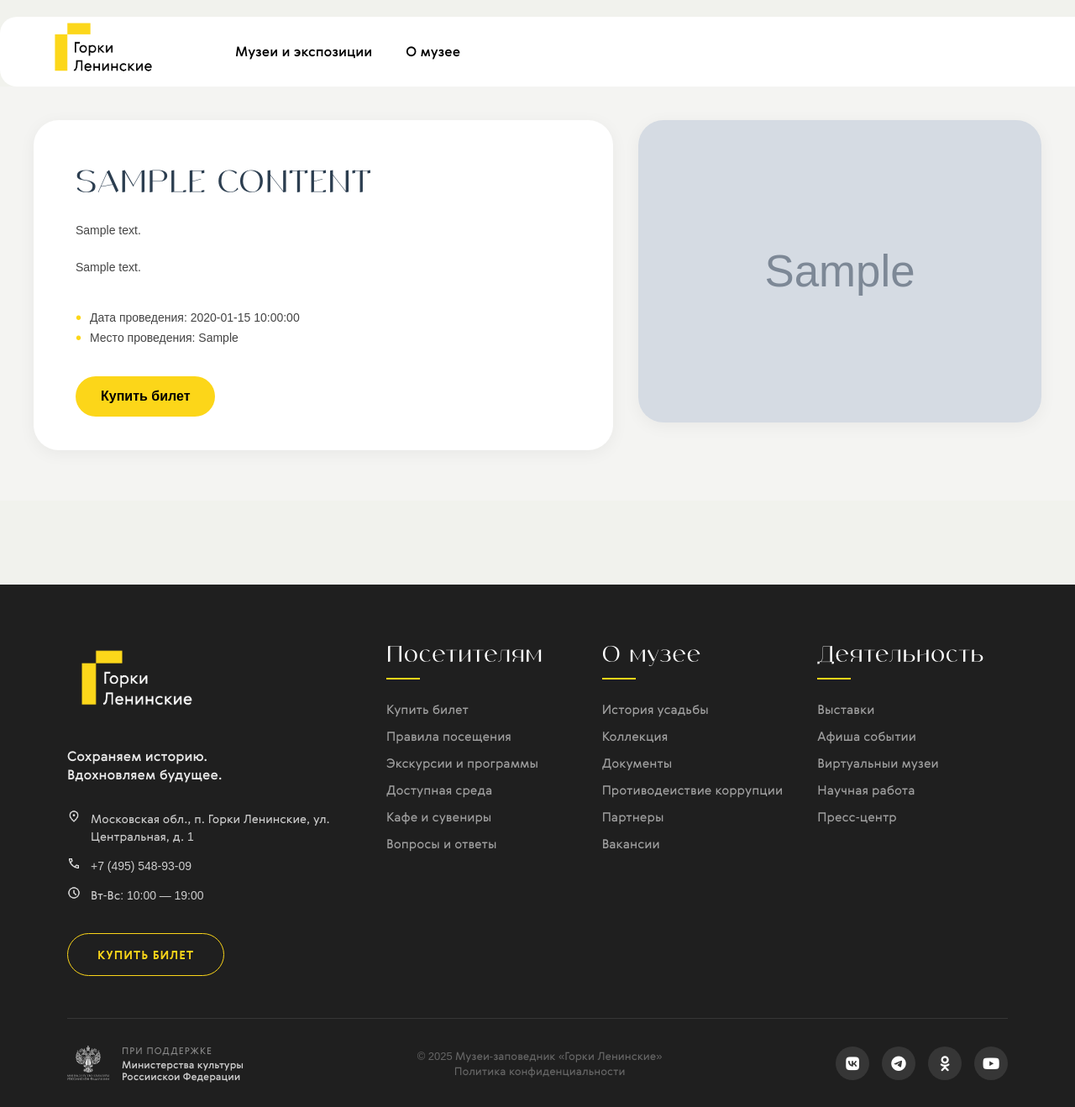
After one commit to Nam0vicH/mgorki, a Flask app: page /poster_detail/1 in a window 1280 px wide; the page is wider, and only the part inside the window is pictured. The commit adds this page. Shown: that part at 84% size. Run offline with Flask 3, Linux system fonts and the light colour scheme; tables that the repository leaves empty or names only in its code hold one stand-in row (values such as "Sample post"); grey boxes marked "Sample" are stand-in pictures; some libraries are stand-ins or nearby versions.

Commit message:
feat: add museum programs pages and implement associated styles and templates

```diff
--- a/app.py
+++ b/app.py
@@ -245,6 +245,14 @@ def poster():
     return render_template('poster.html', museums=museums)
 
 
+@app.route('/poster_detail/<int:poster_id>')
+def poster_detail(poster_id):
+    poster_obj = db.get_content_by_id(poster_id)
+    if not poster_obj:
+        abort(404)
+    return render_template('poster_detail.html', poster=poster_obj)
+
+
 @app.route('/about_the_museum')
 def about_the_museum():
     return render_template('about_the_museum.html')
--- a/static/styles/museum_programs.css
+++ b/static/styles/museum_programs.css
@@ -37,11 +37,12 @@
 .card-image-container img {
   width: 100%;
   height: 100%;
-  object-fit: cover;
+  object-fit: contain;
   display: block;
   position: absolute;
   top: 0;
   left: 0;
+  background-color: transparent;
 }
 
 .breadcrumbs {
@@ -112,7 +113,7 @@
 
 .details-list li::before {
   content: "•";
-  color: #9cb961;
+  color: #FCD619;
   font-size: 20px;
   margin-right: 10px;
   line-height: 0;
@@ -151,3 +152,49 @@
     position: relative;
   }
 }
+
+/* Layout для афиши: два отдельных контейнера */
+.poster-detail-layout {
+  display: flex;
+  max-width: 1200px;
+  width: 100%;
+  gap: 30px;
+  align-items: flex-start;
+}
+
+.poster-detail-content {
+  flex: 1;
+  background-color: #ffffff;
+  border-radius: 30px;
+  padding: 40px 50px;
+  box-shadow: 0 4px 20px rgba(0, 0, 0, 0.05);
+  display: flex;
+  flex-direction: column;
+  justify-content: center;
+}
+
+.poster-detail-photo {
+  flex: 0 0 40%; /* или 45%, зависит от ширины постера */
+  border-radius: 30px;
+  overflow: hidden;
+  box-shadow: 0 4px 20px rgba(0, 0, 0, 0.05);
+  display: flex;
+}
+
+.poster-detail-photo img {
+  width: 100%;
+  height: auto;
+  display: block;
+  object-fit: cover;
+}
+
+@media (max-width: 900px) {
+  .poster-detail-layout {
+    flex-direction: column-reverse;
+  }
+
+  .poster-detail-photo {
+    flex: none;
+    width: 100%;
+  }
+}
--- a/templates/homepage.html
+++ b/templates/homepage.html
@@ -206,7 +206,7 @@
                         </div>
 
                         <!-- Ссылка-кнопка -->
-                        <a href="{{ url_for('order', event=event.id) }}" class="museum-card-button" style="width: auto; padding: 0 20px;">
+                        <a href="{{ url_for('poster_detail', poster_id=event.id) }}" class="museum-card-button" style="width: auto; padding: 0 20px;">
                             Подробнее
                         </a>
                     </div>
--- /dev/null
+++ b/templates/poster_detail.html
@@ -0,0 +1,52 @@
+{% extends "base.html" %}
+
+{% block title %}{{ poster.title_card }} - Афиша{% endblock %}
+
+{% block extra_css %}
+<link rel="stylesheet" href="{{ url_for('static', filename='styles/museum_programs.css') }}">
+<link rel="stylesheet" href="{{ url_for('static', filename='styles/responsive.css') }}">
+{% endblock %}
+
+{% block content %}
+<div class="page-wrapper">
+    <!-- Layout для афиши: два отдельных контейнера -->
+    <div class="poster-detail-layout">
+
+        <!-- Контейнер с текстом -->
+        <div class="poster-detail-content">
+            <!-- Заголовок -->
+            <h1 class="excursion-title" style="margin-top: 15px;">
+                {{ poster.title_card }}
+            </h1>
+
+            <!-- Текст описания -->
+            <div class="description-text">
+                {{ poster.short_description_card|safe }}
+                {% if poster.main_text %}
+                    <br><br>{{ poster.main_text|safe }}
+                {% endif %}
+            </div>
+
+            <!-- Список характеристик -->
+            <ul class="details-list">
+                {% if poster.date_of_the_event %}
+                <li>Дата проведения: {{ poster.date_of_the_event }}</li>
+                {% endif %}
+                {% if poster.location_of_the_event %}
+                <li>Место проведения: {{ poster.location_of_the_event }}</li>
+                {% endif %}
+            </ul>
+
+            <!-- Кнопка заказа -->
+            <a href="{{ url_for('order', museum_id=poster.id) }}" class="buy-btn">Купить билет</a>
+        </div>
+
+        <!-- Контейнер только с картинкой -->
+        <div class="poster-detail-photo">
+            <img src="{{ url_for('static', filename=poster.img_card) }}" alt="{{ poster.title_card }}"
+                loading="lazy" decoding="async">
+        </div>
+
+    </div>
+</div>
+{% endblock %}
```
Also changed, not shown: templates/museum_programs.html (+2 -11 lines).
